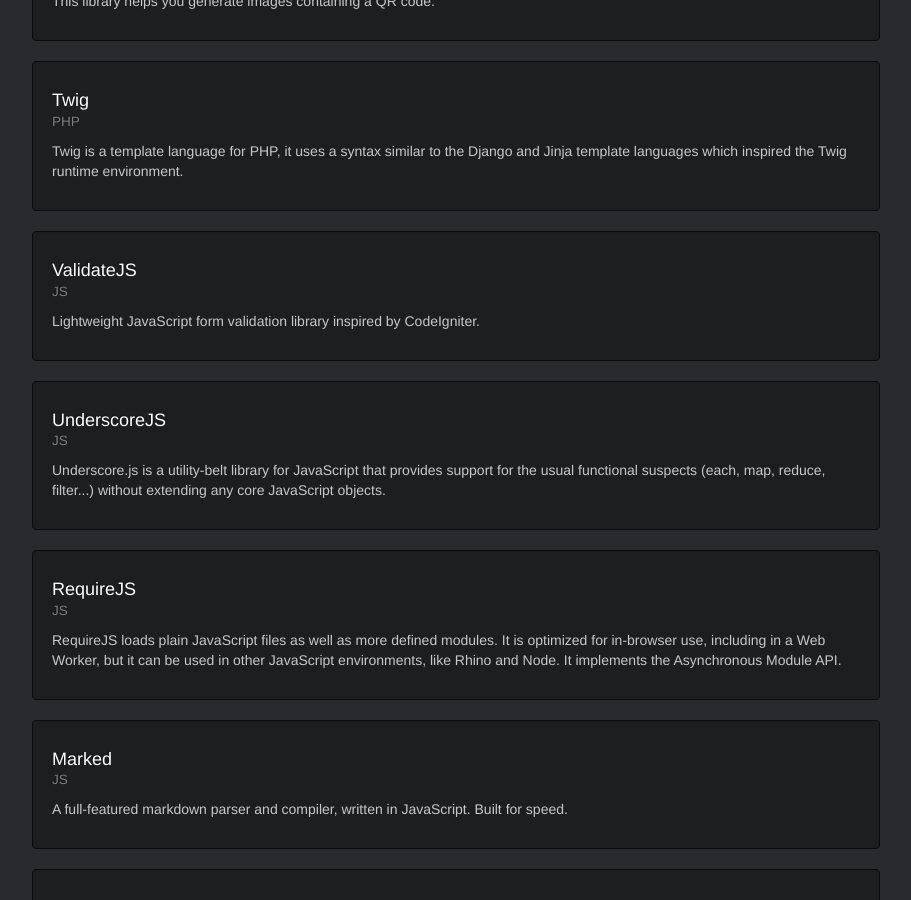
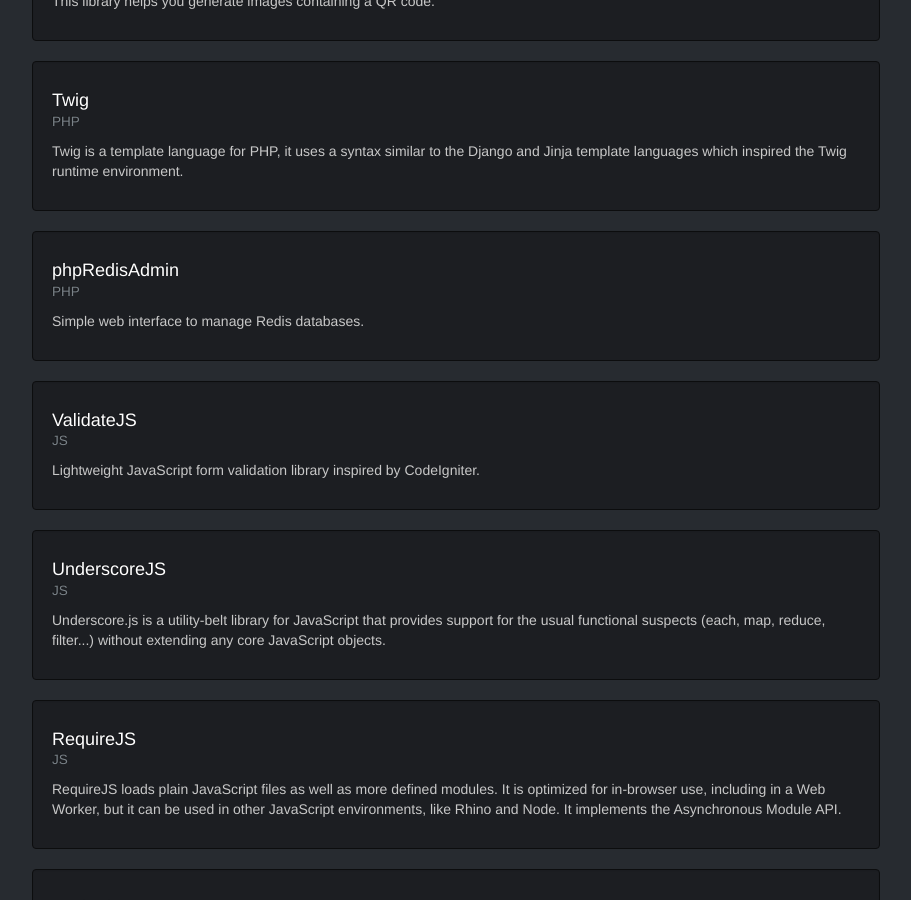
Before and after one commit to donvercety/donvercety.github.io, a Jekyll site: the page built from github.html, in a window 1280 px wide and 900 px high, scrolled down 2241 px. Shown: the whole window, without its empty margins (38-949 px from the left). Built offline with Jekyll 4.4.1, drawn with Linux system fonts in a browser that asks for light colours; nearby versions of some CDN libraries.

Commit message:
phpRedisAdmin added

```diff
--- a/_data/github.yml
+++ b/_data/github.yml
@@ -147,6 +147,13 @@
   desc: >
     Twig is a template language for PHP, it uses a syntax similar to the Django
     and Jinja template languages which inspired the Twig runtime environment.
+  info: false
+
+- name: phpRedisAdmin
+  link: https://github.com/ErikDubbelboer/phpRedisAdmin
+  language: php
+  desc: >
+    Simple web interface to manage Redis databases.
   info: false
 
 # = = = = = = = = = = = = = = = = = = = = = = = = = = = = = = = = = = = = = = = = = = = = = = = = = = =
```
